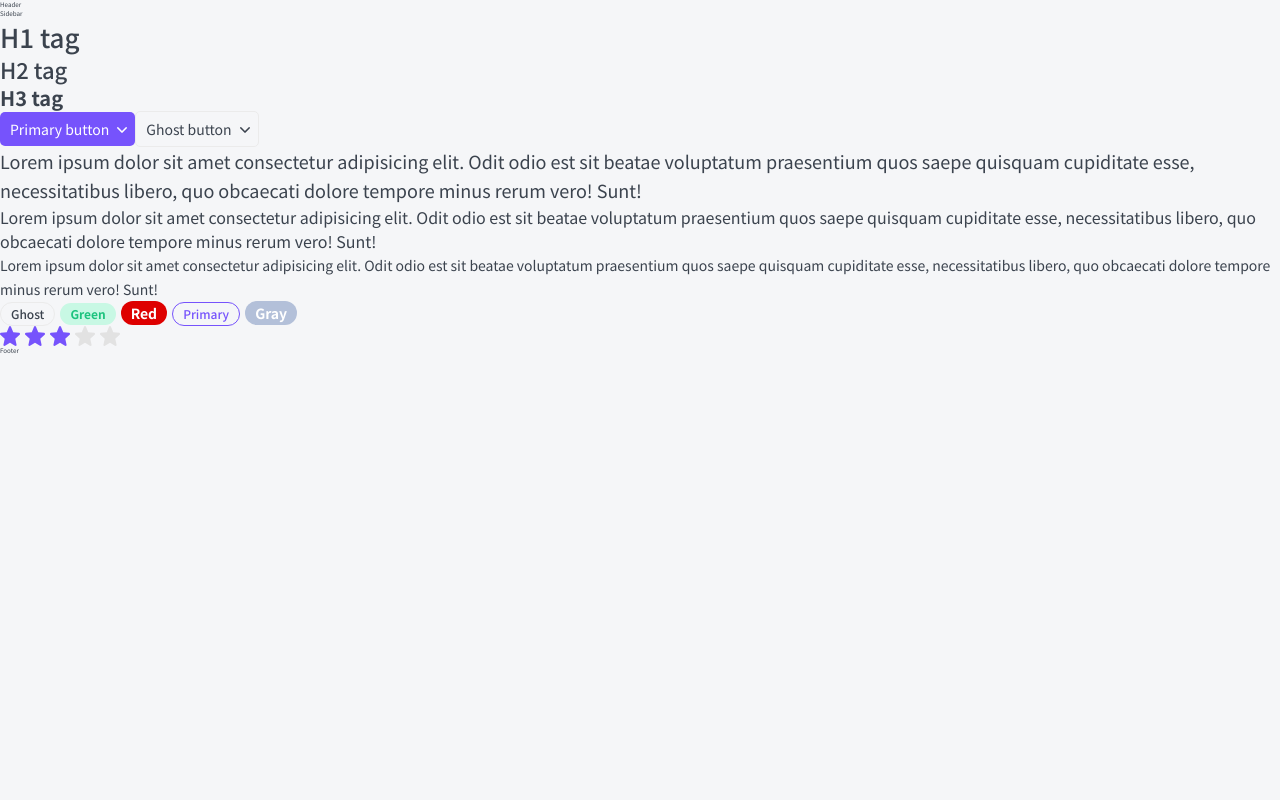
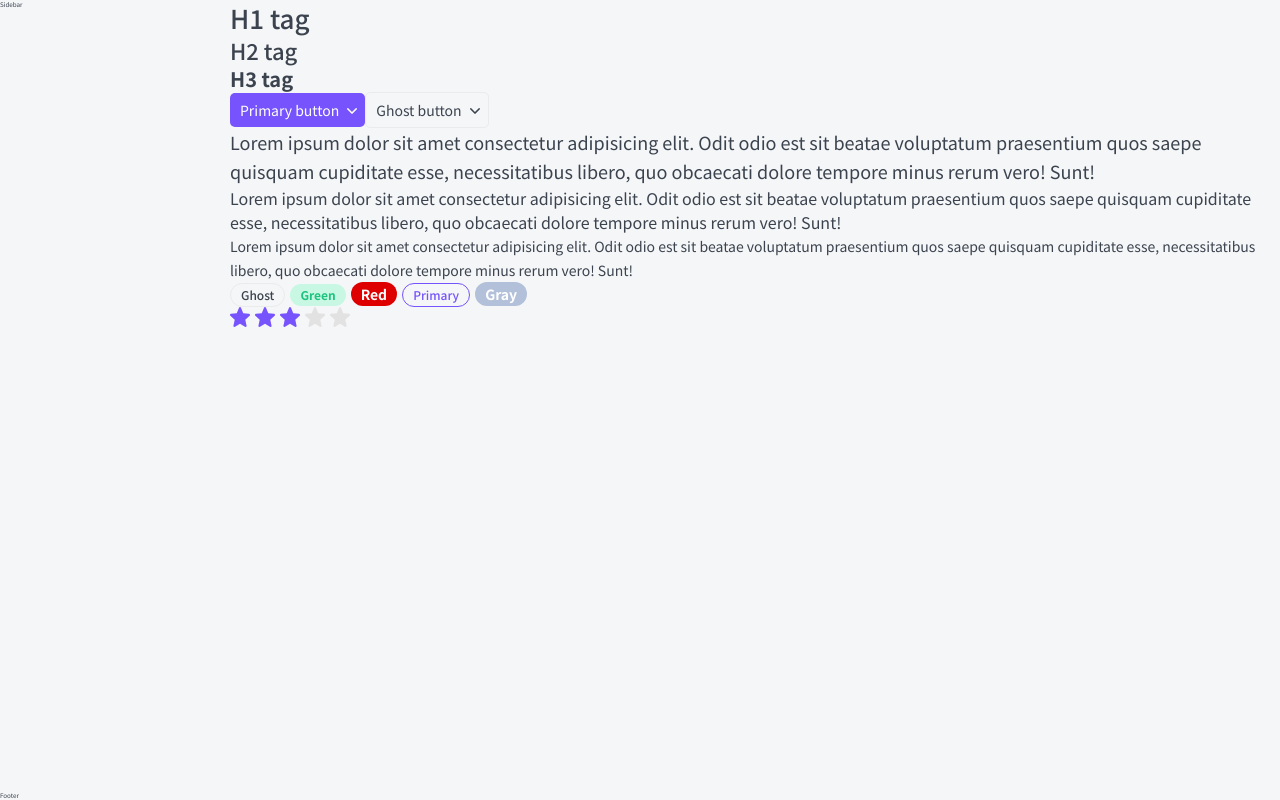
Before and after one commit to Alexey-Timakov/next-top-courses, a Next.js app: page / in a window 1280 px wide. Built offline with nearby package versions, Linux system fonts and the light colour scheme.

Commit message:
Change layout, add responsivity

```diff
--- a/src/app/globals.scss
+++ b/src/app/globals.scss
@@ -22,3 +22,34 @@ body {
   color: var(--black);
   background: #F5F6F8;
 }
+
+.layout {
+  grid-template-areas:
+    "header"
+    "site-content"
+    "footer";
+}
+
+@layer components {
+  .layout-main {
+    grid-template-areas: ". header header ."
+      ". sidebar site-content ."
+      "footer footer footer footer"
+  }
+}
+
+.header {
+  grid-area: header;
+}
+
+.site-content {
+  grid-area: site-content;
+}
+
+.sidebar {
+  grid-area: sidebar;
+}
+
+.footer {
+  grid-area: footer;
+}
--- a/src/app/layout.tsx
+++ b/src/app/layout.tsx
@@ -15,14 +15,14 @@ export default function RootLayout({ children }: Readonly<{ children: React.Reac
   return (
     <html lang="en">
       <body className={`${notoSans.className}`}>
-        <Header />
-        <div>
-          <Sidebar />
-          <div>
+        <div className="layout md:layout-main grid grid-rows-main grid-cols-mobile md:grid-cols-main min-h-screen">
+          <Header className="header block md:hidden" />
+          <Sidebar className="sidebar hidden md:block" />
+          <div className="site-content">
             {children}
           </div>
+          <Footer className="footer" />
         </div>
-        <Footer />
       </body>
     </html>
   );
--- a/tailwind.config.ts
+++ b/tailwind.config.ts
@@ -1,4 +1,5 @@
 import type { Config } from "tailwindcss";
+import plugin from 'tailwindcss/plugin';
 
 const config: Config = {
   content: [
@@ -7,7 +8,15 @@ const config: Config = {
     "./src/app/**/*.{js,ts,jsx,tsx,mdx}",
   ],
   theme: {
+
     extend: {
+      gridTemplateRows: {
+        "main": "auto 1fr auto"
+      },
+      gridTemplateColumns: {
+        "mobile": "minmax(32rem, 1fr)",
+        "main": "auto 23rem minmax(32rem, 120rem) auto"
+      },
       backgroundImage: {
         "gradient-radial": "radial-gradient(var(--tw-gradient-stops))",
         "gradient-conic":
@@ -18,6 +27,12 @@ const config: Config = {
       // }
     },
   },
-  plugins: [],
+  plugins: [
+    plugin(function ({ addBase }) {
+      addBase({
+        html: { fontSize: '10px' },
+      });
+    }),
+  ],
 };
 export default config;
```
